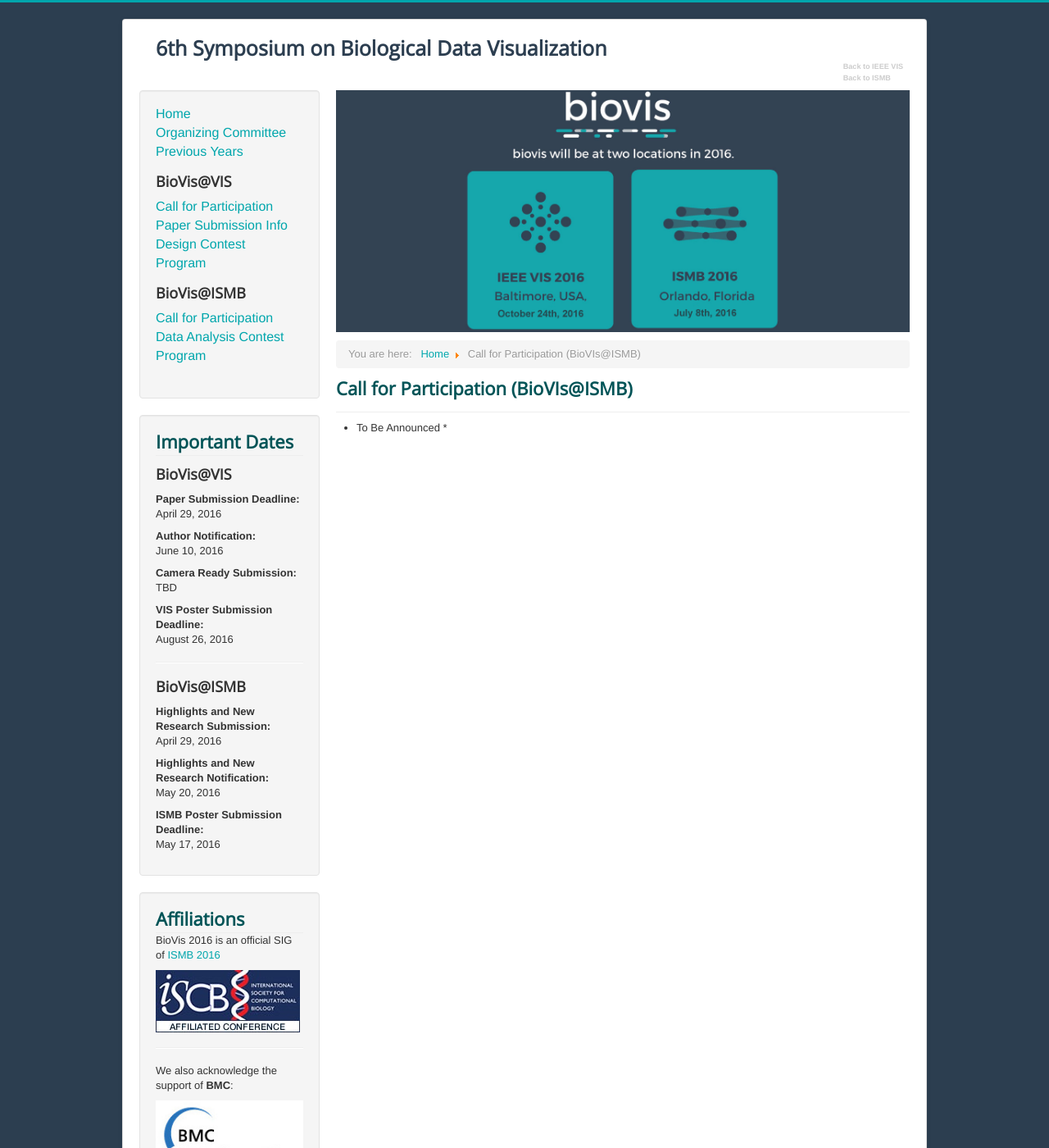
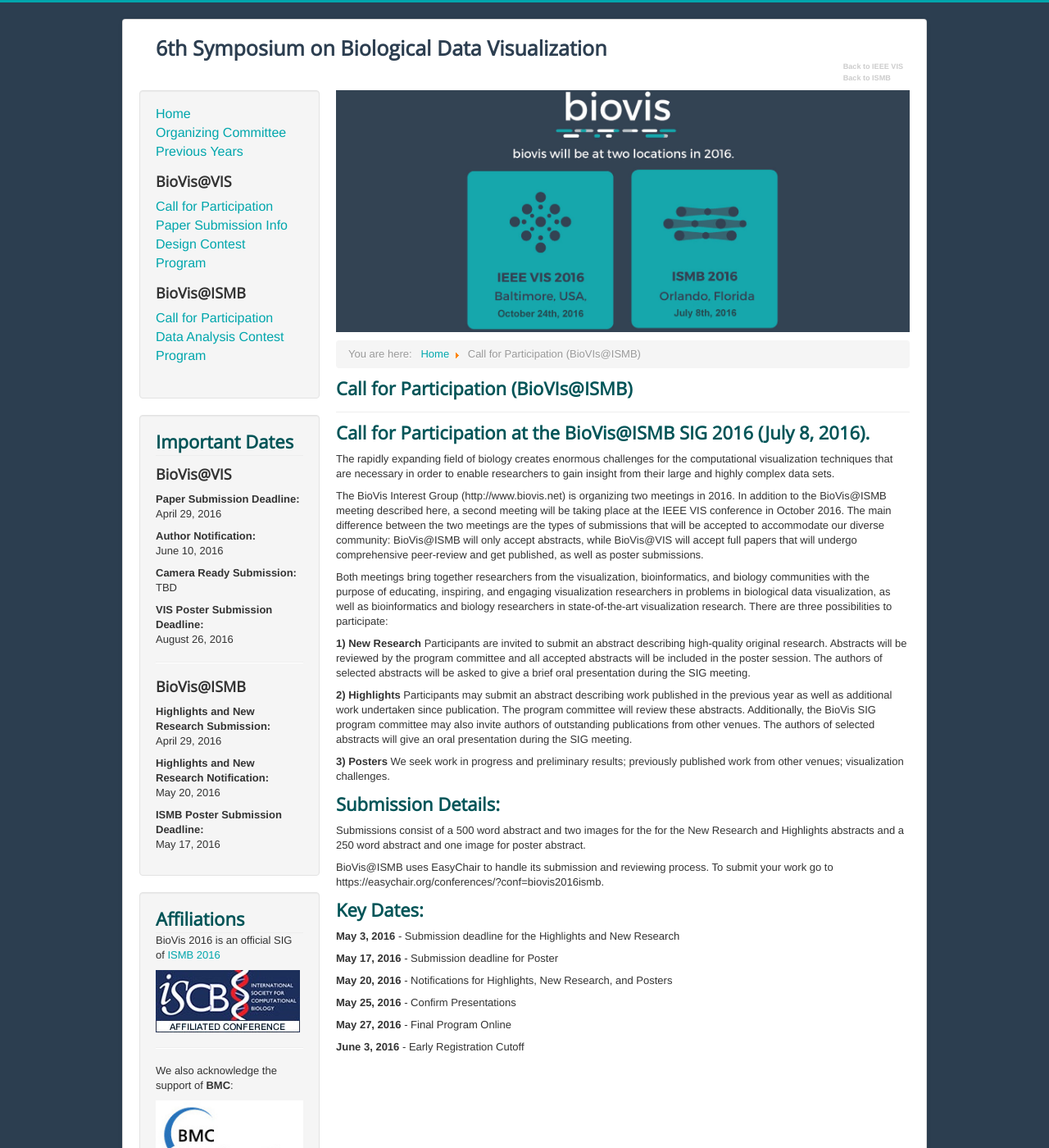
Before and after one commit to ngehlenborg/2017, a Jekyll site: the page built from cfp_ismb.md, in a window 1280 px wide and 1400 px high. Shown: the whole window at 82% size. Built offline with Jekyll 4.4.1, drawn with Linux system fonts in a browser that asks for light colours.

Commit message:
updated content to ISMB CFP

```diff
--- a/cfp_ismb.md
+++ b/cfp_ismb.md
@@ -3,5 +3,38 @@ layout: page
 title: Call for Participation (BioVIs@ISMB)
 permalink: /cfp_ismb/
 ---
+## Call for Participation at the BioVis@ISMB SIG 2016 (July 8, 2016).
 
-* To Be Announced *
+The rapidly expanding field of biology creates enormous challenges for the computational visualization techniques that are necessary in order to enable researchers to gain insight from their large and highly complex data sets.
+
+The BioVis Interest Group (http://www.biovis.net) is organizing two meetings in 2016. In addition to the BioVis@ISMB meeting described here, a second meeting will be taking place at the IEEE VIS conference in October 2016. The main difference between the two meetings are the types of submissions that will be accepted to accommodate our diverse community: BioVis@ISMB will only accept abstracts, while BioVis@VIS will accept full papers that will undergo comprehensive peer-review and get published, as well as poster submissions.
+
+Both meetings bring together researchers from the visualization, bioinformatics, and biology communities with the purpose of educating, inspiring, and engaging visualization researchers in problems in biological data visualization, as well as bioinformatics and biology researchers in state-of-the-art visualization research. There are three possibilities to participate:
+
+**1) New Research**
+Participants are invited to submit an abstract describing high-quality original research. Abstracts will be reviewed by the program committee and all accepted abstracts will be included in the poster session. The authors of selected abstracts will be asked to give a brief oral presentation during the SIG meeting.
+
+**2) Highlights**
+Participants may submit an abstract describing work published in the previous year as well as additional work undertaken since publication. The program committee will review these abstracts. Additionally, the BioVis SIG program committee may also invite authors of outstanding publications from other venues. The authors of selected abstracts will give an oral presentation during the SIG meeting.
+
+**3) Posters**
+We seek work in progress and preliminary results; previously published work from other venues; visualization challenges.
+
+
+## Submission Details:
+Submissions consist of a 500 word abstract and two images for the for the New Research and Highlights abstracts and a 250 word abstract and one image for poster abstract.
+
+BioVis@ISMB uses EasyChair to handle its submission and reviewing process. To submit your work go to https://easychair.org/conferences/?conf=biovis2016ismb.
+
+## Key Dates:
+**May 3, 2016** - Submission deadline for the Highlights and New Research
+
+**May 17, 2016** - Submission deadline for Poster
+
+**May 20, 2016** - Notifications for Highlights, New Research, and Posters
+
+**May 25, 2016** - Confirm Presentations
+
+**May 27, 2016** - Final Program Online
+
+**June 3, 2016** - Early Registration Cutoff
```
